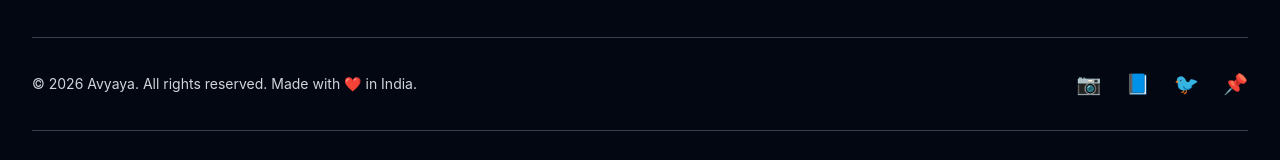
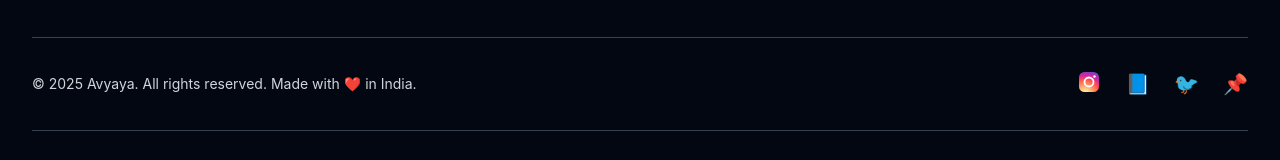
Before and after one commit to Yash-Thakkar27/Avyaya, a Next.js app in the folder frontend/: page / in a window 1280 px wide. Shown: the part 4182-4342 px from the top of the page. Built offline with nearby package versions, Linux system fonts and the light colour scheme.

Commit message:
Update Footer.tsx

```diff
--- a/frontend/components/Footer.tsx
+++ b/frontend/components/Footer.tsx
@@ -27,11 +27,30 @@ const Footer = () => {
     ]
   }
 
-  const socialLinks = [
-    { name: 'Instagram', href: '#', icon: '📷' },
-    { name: 'Facebook', href: '#', icon: '📘' },
-    { name: 'Twitter', href: '#', icon: '🐦' },
-    { name: 'Pinterest', href: '#', icon: '📌' }
+  const socialLinks: { name: string; href: string; icon: React.ReactNode }[] = [
+    {
+      name: 'Instagram',
+      href: 'https://www.instagram.com/avyayajewels/?hl=en',
+      icon: (
+        <svg viewBox="0 0 24 24" className="w-6 h-6" fill="none" xmlns="http://www.w3.org/2000/svg">
+          <defs>
+            <radialGradient id="ig-grad" cx="30%" cy="107%" r="150%">
+              <stop offset="0%" stopColor="#fdf497" />
+              <stop offset="5%" stopColor="#fdf497" />
+              <stop offset="45%" stopColor="#fd5949" />
+              <stop offset="60%" stopColor="#d6249f" />
+              <stop offset="90%" stopColor="#285AEB" />
+            </radialGradient>
+          </defs>
+          <rect x="2" y="2" width="20" height="20" rx="5.5" ry="5.5" fill="url(#ig-grad)" />
+          <circle cx="12" cy="12" r="4.5" stroke="white" strokeWidth="1.8" fill="none" />
+          <circle cx="17.5" cy="6.5" r="1.2" fill="white" />
+        </svg>
+      )
+    },
+    { name: 'Facebook', href: '#', icon: <span className="text-xl">📘</span> },
+    { name: 'Twitter', href: '#', icon: <span className="text-xl">🐦</span> },
+    { name: 'Pinterest', href: '#', icon: <span className="text-xl">📌</span> }
   ]
 
   return (
@@ -179,7 +198,7 @@ const Footer = () => {
           <div className="flex flex-col lg:flex-row justify-between items-center">
             {/* Copyright */}
             <div className="text-gray-300 text-sm mb-4 lg:mb-0">
-              © {new Date().getFullYear()} Avyaya. All rights reserved. Made with ❤️ in India.
+              © 2025 Avyaya. All rights reserved. Made with ❤️ in India.
             </div>
 
             {/* Social Links */}
@@ -188,10 +207,12 @@ const Footer = () => {
                 <Link
                   key={social.name}
                   href={social.href}
-                  className="text-gray-400 hover:text-accent transition-colors"
+                  target="_blank"
+                  rel="noopener noreferrer"
+                  className="text-gray-400 hover:opacity-80 transition-opacity"
                   aria-label={social.name}
                 >
-                  <span className="text-xl">{social.icon}</span>
+                  {social.icon}
                 </Link>
               ))}
             </div>
```
